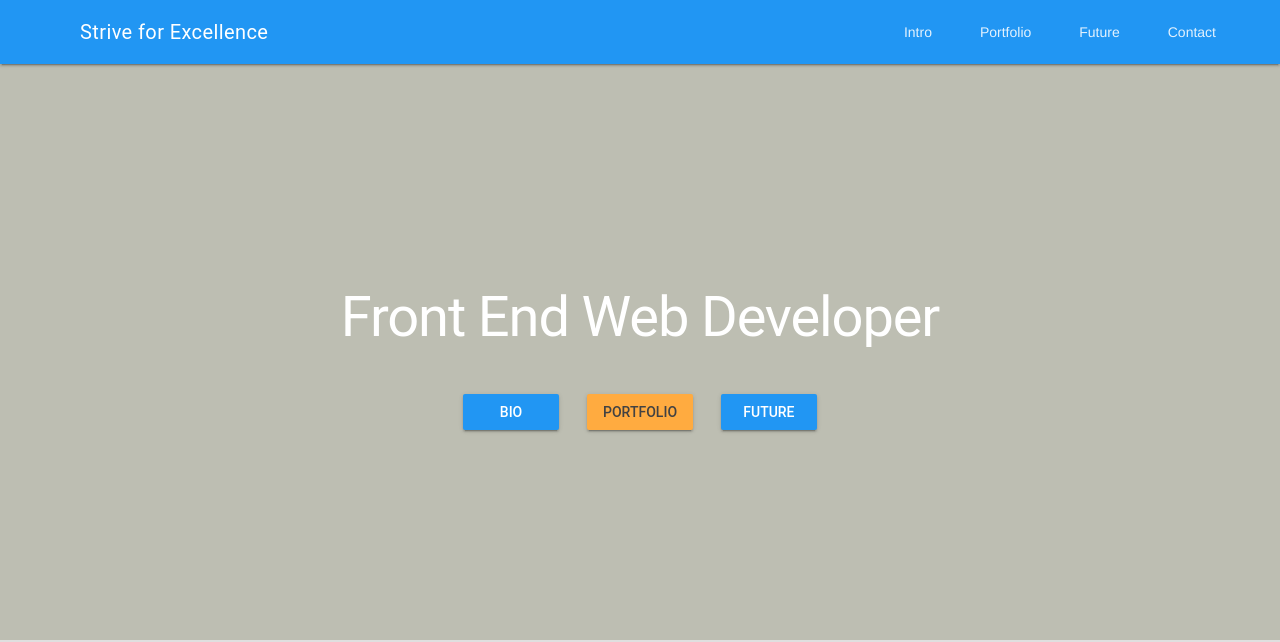
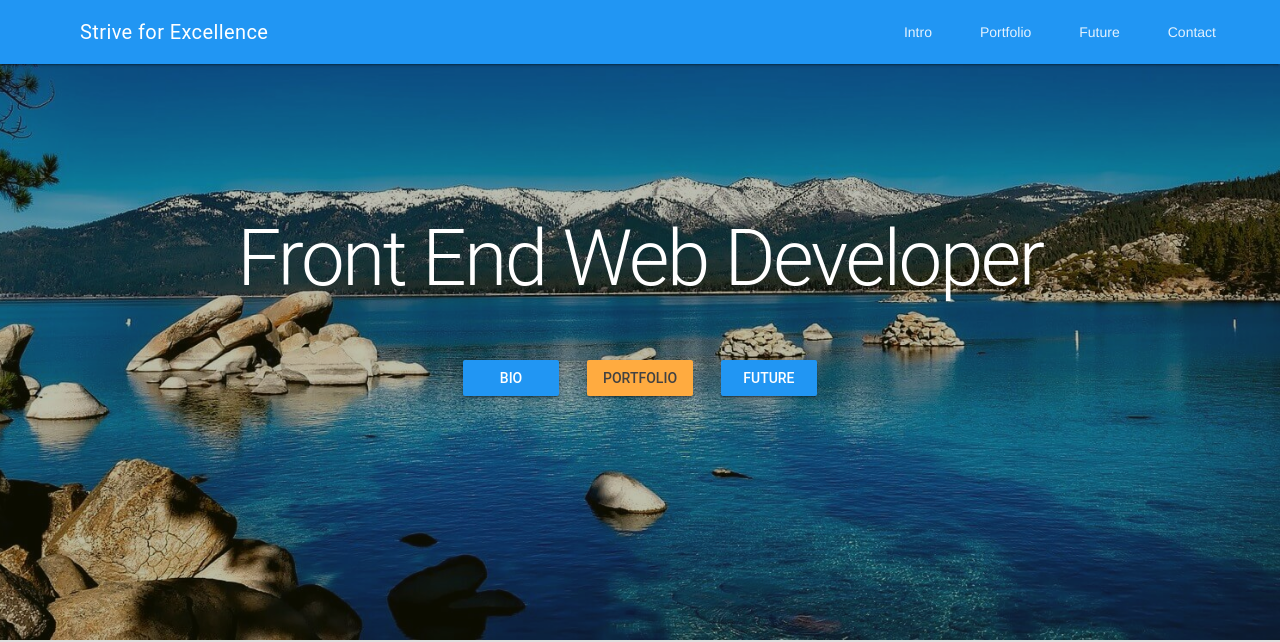
Before and after one commit to Doanvin/portfoli, a website: page src/index.html in a window 1280 px wide. Shown: the top 642 px of the page. Drawn offline with nearby package versions, Linux system fonts and the light colour scheme; files that its build step writes are made by us from their sources; files whose address does not match are found by name.

Commit message:
Polished hero header responsiveness

```diff
--- a/gulpfile.js
+++ b/gulpfile.js
@@ -49,7 +49,6 @@ gulp.task('html', function() {
 // Img Task
 gulp.task('img', function() {
   return gulp.src('src/assets/img/**/*')
-
     .pipe(cache(imagemin({ optimizationLevel: 5, progressive: true, interlaced: true })))
     .pipe(gulp.dest('build/assets/img'))
     .pipe(reload({stream:true}));
--- a/src/assets/scss/hero/hero.scss
+++ b/src/assets/scss/hero/hero.scss
@@ -9,17 +9,9 @@ $white: #fff;
 
     .hero__bg-container {
       background-image: url('/assets/img/lake-tahoe-480.jpg');
-    }
-  }
-}
 
-@media only screen and (max-width: 768px) {
-  .hero--home {
-    background-image: url('/assets/img/lake-tahoe-768.jpg');
-
-    .hero__bg-container {
       h1 {
-        font-size: 56px;
+        font-size: 48px;
         letter-spacing: -.02em;
         line-height: 1.35;
         margin: 24px 0;
@@ -29,7 +21,23 @@ $white: #fff;
   }
 }
 
-@media only screen and (max-width: 1024px) {
+@media only screen and (min-width: 481px) {
+  .hero--home {
+    .hero__title h1 {
+      font-size: 56px;
+      letter-spacing: -.02em;
+      line-height: 1.35;
+      margin: 24px 0;
+      padding: 14rem 0 1rem;
+    }
+
+    .hero__bg-container {
+      background-image: url('/assets/img/lake-tahoe-768.jpg');
+    }
+  }
+}
+
+@media only screen and (min-width: 769px) {
   .hero--home {
     .hero__bg-container {
       background-image: url('/assets/img/lake-tahoe-1024.jpg');
@@ -39,21 +47,29 @@ $white: #fff;
         letter-spacing: -.03em;
         line-height: 1.25;
         margin: 24px 0;
-        padding: 15rem 0 1rem;
+        padding: 15rem 0 1.5rem;
       }
     }
   }
 }
 
-@media only screen and (max-width: 1200px) {
+@media only screen and (min-width: 1024px) {
   .hero--home {
     .hero__bg-container {
       background-image: url('/assets/img/lake-tahoe-1200.jpg');
+
+      h1 {
+        font-size: 78px;
+        letter-spacing: -.03em;
+        line-height: 1.25;
+        margin: 24px 0;
+        padding: 15rem 0 2rem;
+      }
     }
   }
 }
 
-@media only screen and (min-width: 1600px) {
+@media only screen and (min-width: 1200px) {
   .hero--home {
     h1 {
       font-family: 'Roboto', 'Helvetica', 'Arial', sans-serif;
@@ -61,6 +77,7 @@ $white: #fff;
       font-weight: 300;
       letter-spacing: -.04em;
       line-height: 1;
+      padding: 17rem 0 3rem;
     }
 
     .hero__bg-container {
@@ -106,8 +123,4 @@ $white: #fff;
   @media only screen and (min-width: 500px) {
     .hero__btn {margin: 0 12px 12px;}
   }
-
-  @media only screen and (min-width: 900px) {
-    h1 {padding: 20rem 0 1rem;}
-  }
 }
--- a/src/assets/scss/portfolio/portfolio.scss
+++ b/src/assets/scss/portfolio/portfolio.scss
@@ -1,3 +1,6 @@
+$card-bg-color: #46b6ac;
+$white: #fff;
+
 .portfolio--cards {
   .portfolio__item {
     // display: inline-block;
@@ -9,8 +12,8 @@
     }
 
     .mdl-card__title {
-      color: #fff;
-      background: url('/assets/img/dog.png') bottom right 15% no-repeat #46B6AC;
+      background: url('/assets/img/dog.png') bottom right 15% no-repeat $card-bg-color;
+      color: $white;
     }
   }
 }
```
Also changed, not shown: build/assets/css/main.css, build/assets/css/main.min.css, build/assets/img/html5.png, build/assets/img/js.png, build/assets/img/weather.png (added).
